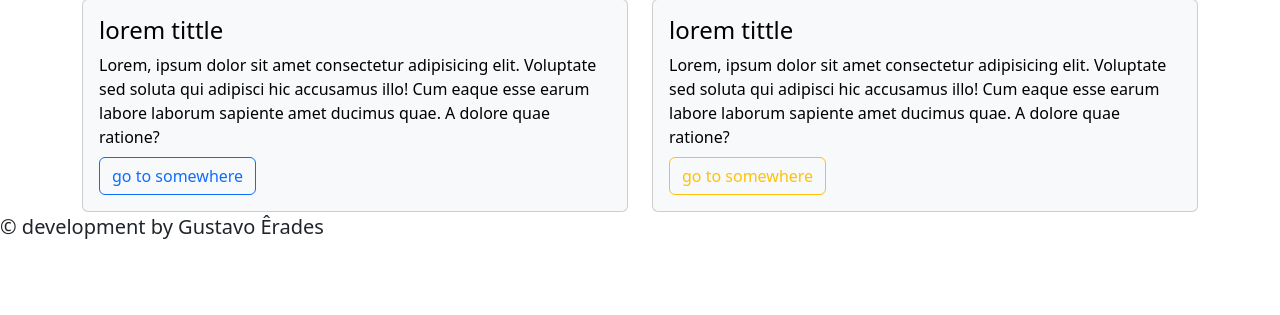
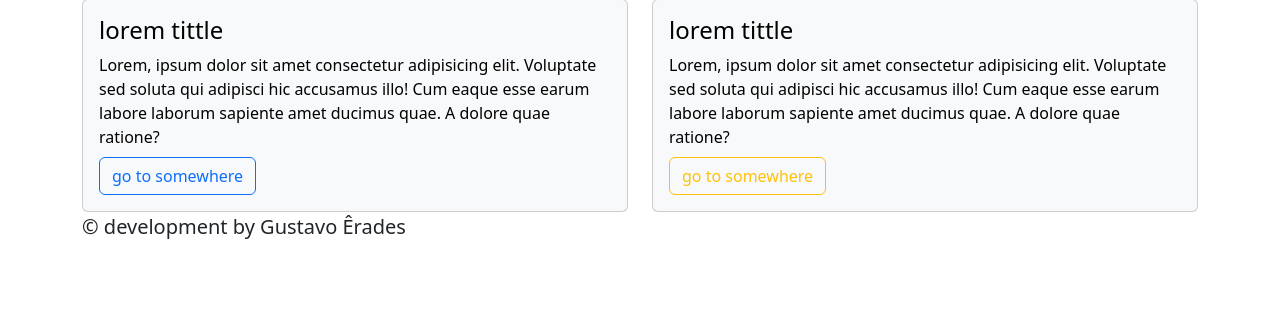
Before and after one commit to Gustavo-erades/cad-login, a PHP site: page / in a window 1280 px wide. Shown: the part 331-646 px from the top of the page. Run offline with PHP 8.4, Linux system fonts and the light colour scheme.

Commit message:
class container into footer

```diff
--- a/index.php
+++ b/index.php
@@ -57,7 +57,7 @@
             </div>
         </div>
     </div>
-    <footer>
+    <footer class="container">
         <span class="lead mb-2 mt-2">
             &copy; development by Gustavo Êrades
         </span>
```
